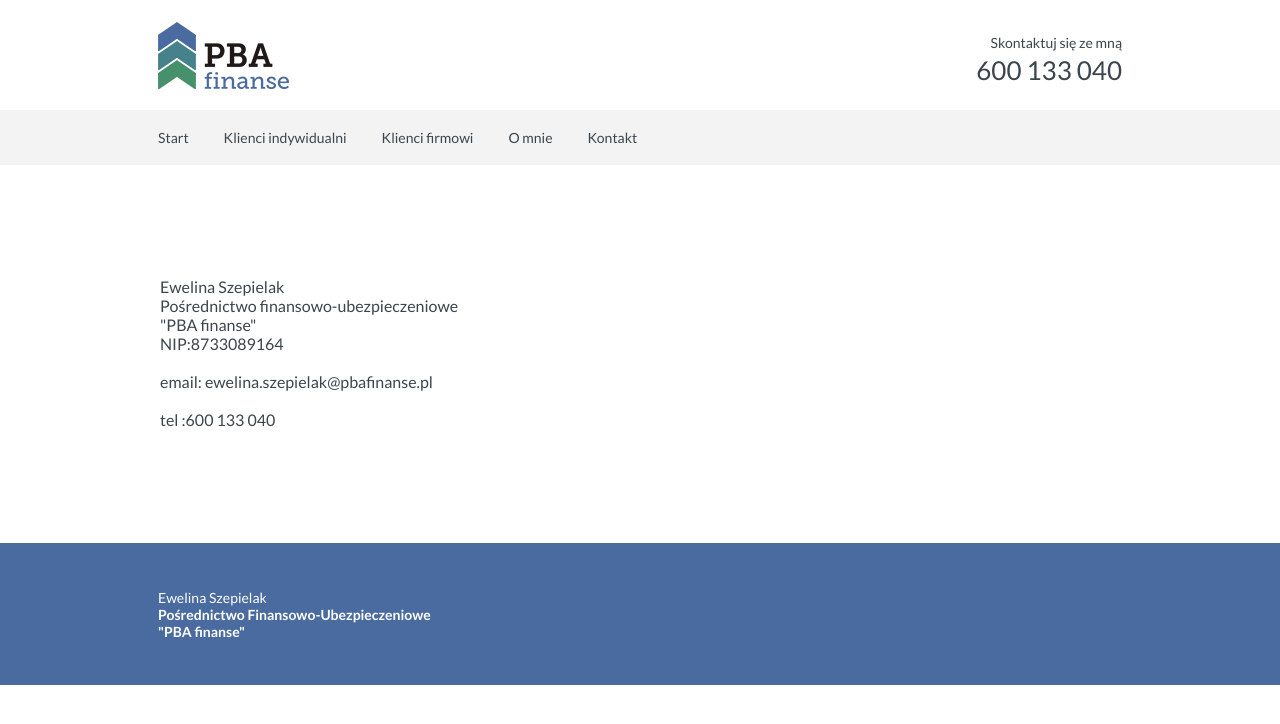
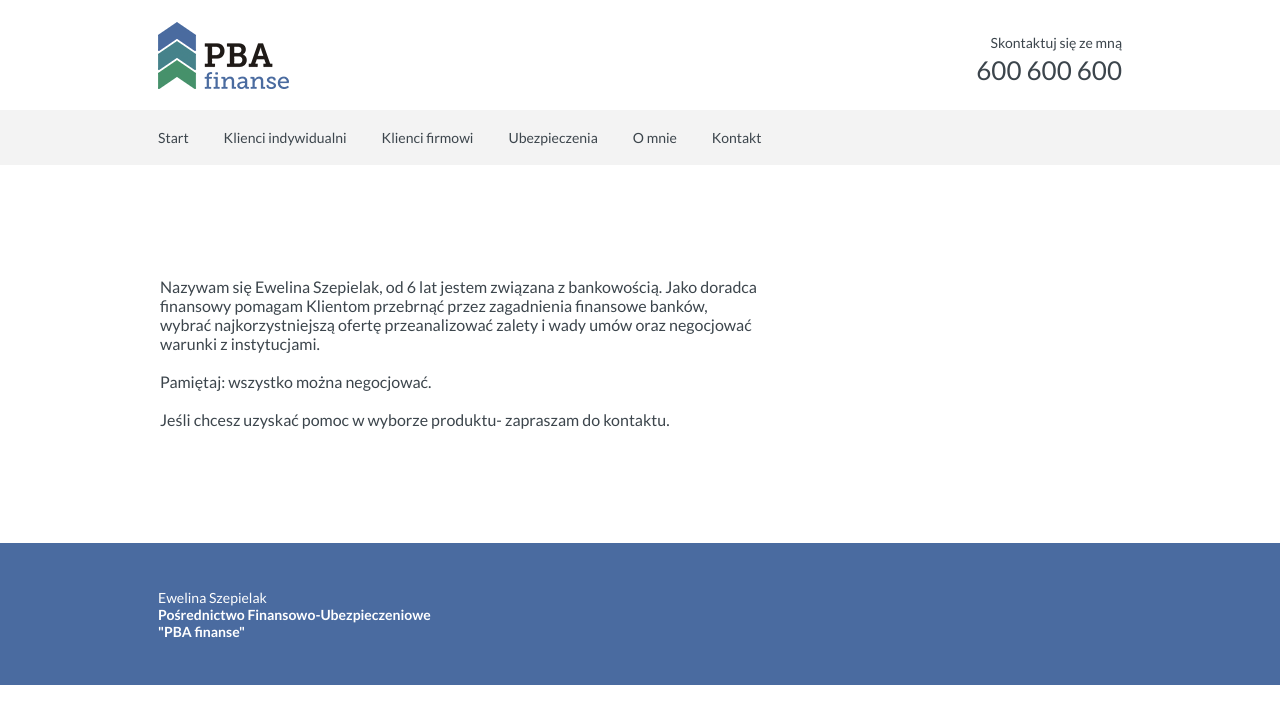
Before and after one commit to justynaoles/PBA, a plain HTML site: page omnie.html in a window 1280 px wide. Drawn offline with Linux system fonts and the light colour scheme.

Commit message:
nowy tekst na podstronie

```diff
--- a/omnie.html
+++ b/omnie.html
@@ -17,29 +17,28 @@
 
 <body>
 
-<main><h1>O mnie</h1>
 <header>
 	<a href="http://www.pbafinanse.pl"><img src="pliki/logo.png" alt="www.pbafinanse.pl"></a>
-	<div class="contact"><p><span>Skontaktuj się ze mną</span></p><p>600 133 040</p></div>
+	<div class="contact"><p><span>Skontaktuj się ze mną</span></p><p>600 600 600</p></div>
 </header>
 
 <nav><h1>Nawigacja</h1>
 		<ul><li><a href="index.html">Start</a></li>
 		<li><a href="klienciindywidualni.html">Klienci indywidualni</a></li>
 		<li><a href="kliencifirmowi.html">Klienci firmowi</a></li>
+		<li><a href="ubezpieczenia.html">Ubezpieczenia</a></li>
 		<li><a href="omnie.html">O mnie</a></li>
 		<li><a href="kontakt.html">Kontakt</a></li>
 	</ul>
 </nav>
-</main>
 
-<div class="addresscompany"><h2>Kontakt</h2>
-<div class="addresscompanybox"><p> Ewelina Szepielak<br>
-Pośrednictwo finansowo-ubezpieczeniowe<br>
-"PBA finanse"<br>
-NIP:8733089164<br><br>
-email: ewelina.szepielak@pbafinanse.pl<br><br>
-tel :600 133 040</p>
+<div class="aboutme"><h2>O mnie</h2>
+<div class="textbox"><p>Nazywam się Ewelina Szepielak, od 6 lat jestem związana z bankowością. Jako doradca finansowy pomagam Klientom przebrnąć przez zagadnienia finansowe banków, wybrać najkorzystniejszą ofertę przeanalizować zalety i wady umów oraz negocjować warunki z instytucjami.
+<br><br>
+Pamiętaj: wszystko można negocjować.
+<br><br>
+Jeśli chcesz uzyskać pomoc w wyborze produktu- zapraszam do kontaktu.
+</p>
 </div>
 </div>
 
```
